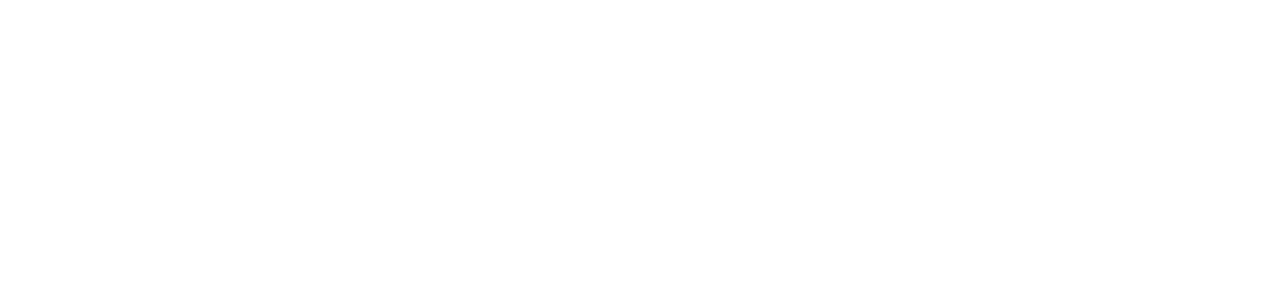
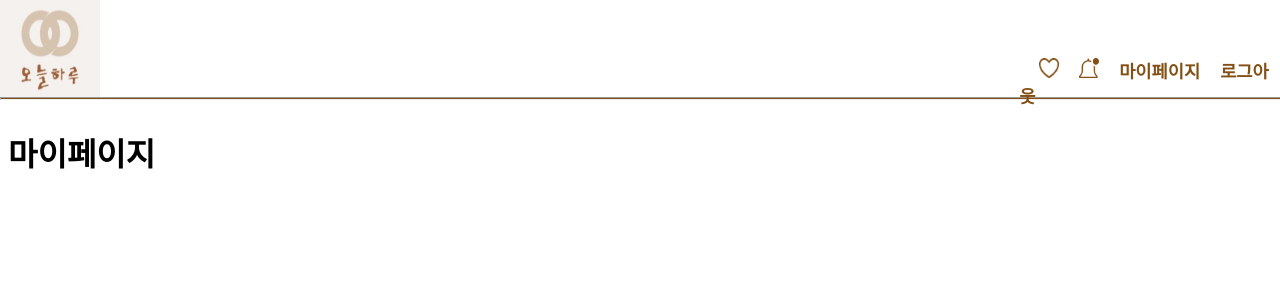
Before and after one commit to tjleejava/project-Today, a React (Create React App) app in the folder today/client/: page /mypage in a window 1280 px wide. Before the commit this address had no page. Shown: the top 300 px of the page. Built offline with nearby package versions, Linux system fonts and the light colour scheme.

Commit message:
[DESIGN] 챌린지 목록 레이아웃

```diff
--- a/today/client/src/App.js
+++ b/today/client/src/App.js
@@ -7,6 +7,7 @@
 import AdminLayout from "./layouts/AdminLayout";
 import Login from './pages/login/Login';
 import ChallengesList from './pages/ChallengeList';
+import MypageNavbar from './components/mypage/MypageNavbar';
 
 function App() {
   return (
@@ -18,6 +19,11 @@
           <Route path="menus2" element={ <Menus2/>} />
           <Route path="registchallenge" element={ <RegistChallenge/> } />
           <Route path="challenges" element={ <ChallengesList/> }/>
+          <Route path="mypage" element={ <MypageNavbar/> }>
+            {/* <Route index element={ <Mypage/> } /> */}
+            {/* <Route index element={ <Mypage/> } /> */}
+            {/* <Route index element={ <Mypage/> } /> */}
+          </Route>
         </Route>
         <Route path="/admin" element={ <AdminLayout/> } >
         </Route>
--- a/today/client/src/components/commons/Navbar.js
+++ b/today/client/src/components/commons/Navbar.js
@@ -8,7 +8,7 @@
             <div className={ NavbarCSS.body}>
                 <NavLink to="/menus3"><img src="/images/header/heart.png" className={ NavbarCSS.header } /></NavLink>
                 <NavLink to="/menus"><img src="/images/header/bell.png" className={ NavbarCSS.header } /></NavLink>
-                <NavLink to="/menus2"><span className={ NavbarCSS.text }>마이페이지</span></NavLink>
+                <NavLink to="/mypage"><span className={ NavbarCSS.text }>마이페이지</span></NavLink>
                 <NavLink to="/menus2"><span className={ NavbarCSS.text }>로그아웃</span></NavLink>
             </div>
             <hr/>
--- /dev/null
+++ b/today/client/src/components/mypage/MypageNavbar.js
@@ -0,0 +1,10 @@
+function MypageNavbar() {
+
+  return (
+    <div>
+      <h1>마이페이지</h1>
+    </div>
+  );
+}
+
+export default MypageNavbar;
```
